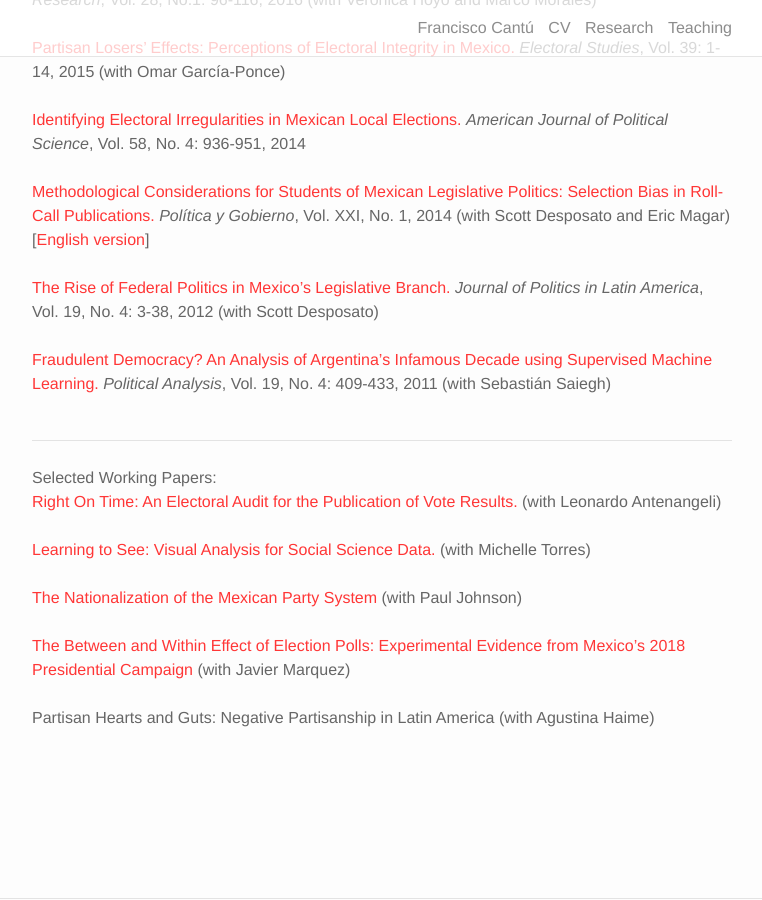
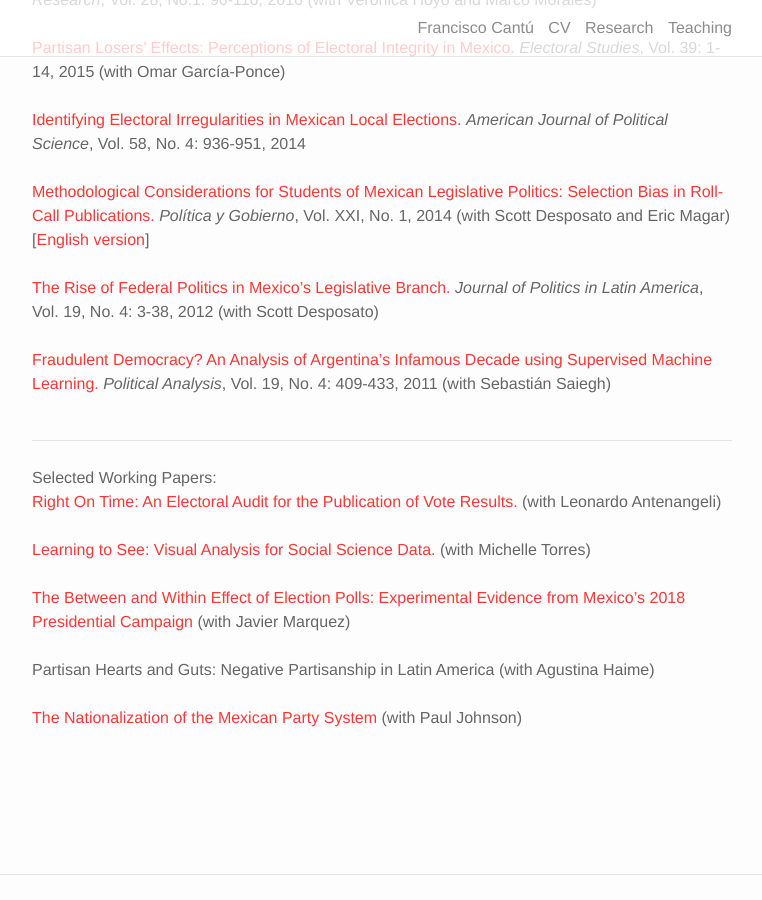
Before and after one commit to franciscocantu/franciscocantu.github.io, a Jekyll site: the page built from research.md, in a window 1280 px wide and 900 px high, scrolled down 890 px. Shown: the whole window, without its empty margins (258-1020 px from the left). Built offline with Jekyll 4.4.1, drawn with Linux system fonts in a browser that asks for light colours; nearby versions of some CDN libraries; after the commit the page ends 1766 px from its top, so only the background shows below that.

Commit message:
Update research.md

```diff
--- a/research.md
+++ b/research.md
@@ -84,13 +84,12 @@
 <br>
 Selected Working Papers:
 <br>
-<a href="/Syllabi/SyllabusIntroCPfall2019.pdf">Right On Time: An Electoral Audit for the Publication of Vote Results.</a>  (with Leonardo Antenangeli)<br>
+<a href="/Papers/TimeAudits_RevJuly2019.pdf">Right On Time: An Electoral Audit for the Publication of Vote Results.</a>  (with Leonardo Antenangeli)<br>
 <br>
-<a href="/Syllabi/UGelectionsFall2019.pdf">Learning to See: Visual Analysis for Social Science Data.</a>  (with Michelle Torres)<br>
+<a href="/Papers/PA_MTFC_LearningToSee.pdf">Learning to See: Visual Analysis for Social Science Data.</a>  (with Michelle Torres)<br>
 <br>
-<a href="/Syllabi/MexPolSpring2018.pdf">The Nationalization of the Mexican Party System</a> (with Paul Johnson)<br>
-<br>
-<a href="/Syllabi/SyllabusLApolitics2014Modified.pdf">The Between and Within Effect of Election Polls: Experimental Evidence from Mexico's 2018 Presidential Campaign</a> (with Javier Marquez)<br>
+<a href="/Papers/PollsEffects_APSA.pdf">The Between and Within Effect of Election Polls: Experimental Evidence from Mexico's 2018 Presidential Campaign</a> (with Javier Marquez)<br>
 <br>
 Partisan Hearts and Guts: Negative Partisanship in Latin America (with Agustina Haime)<br>
 <br>
+<a href="/Papers/MexPartySystemNationalization.pdf">The Nationalization of the Mexican Party System</a> (with Paul Johnson)
```
